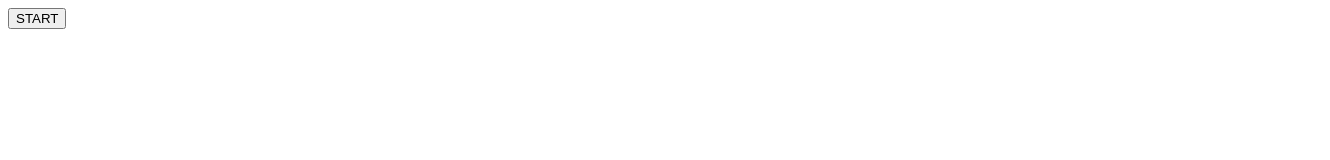
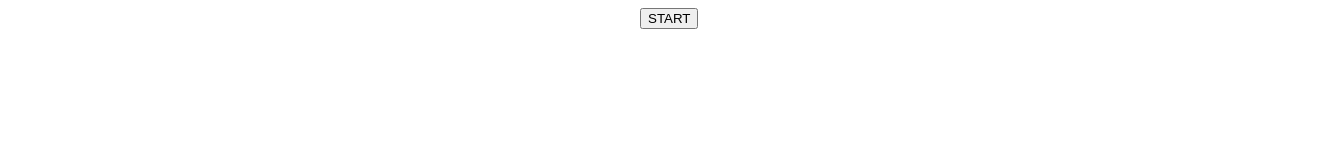
Before and after one commit to eugenia-villegas/etch-a-sketch, a plain HTML site: page index.html in a window 1280 px wide. Shown: the whole page, 1330 px wide, since content can reach past the window. Drawn offline with Linux system fonts and the light colour scheme.

Commit message:
final details: canva border, button centered

```diff
--- a/style.css
+++ b/style.css
@@ -1,5 +1,11 @@
+button {
+    margin-left: 50%;
+    margin-right: 50%;
+}
+
 #container {
     width: 800px;
+    border:  2px solid black;
     display: flex;
     flex-direction: row;
     flex-wrap: wrap;
```
